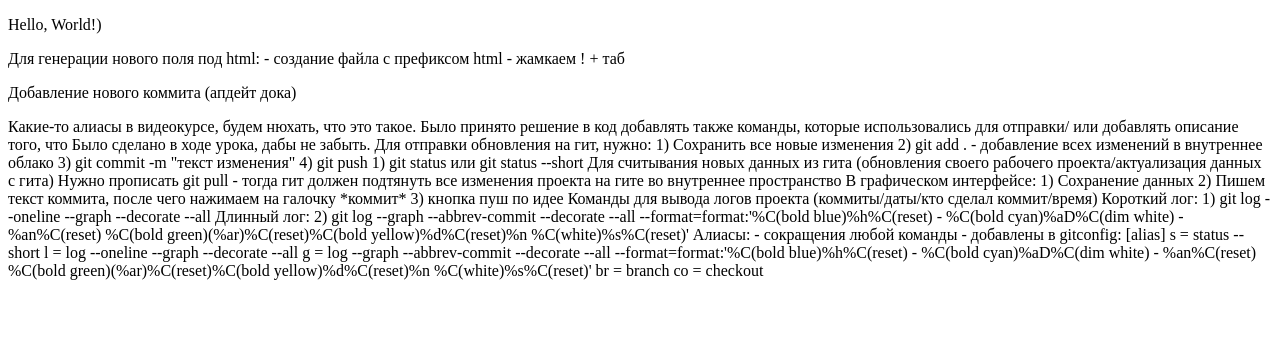
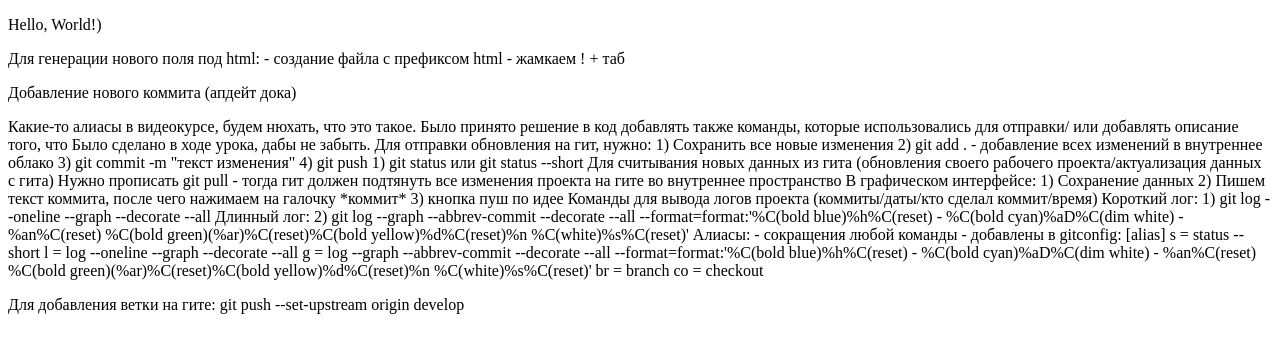
Before and after one commit to pandemon1um/test1, a plain HTML site: page index.html in a window 1280 px wide. Drawn offline with Linux system fonts and the light colour scheme.

Commit message:
добавлена новая ветка и описание для создания ветки на гите

```diff
--- a/index.html
+++ b/index.html
@@ -48,5 +48,7 @@
 
 
     </p>
+    Для добавления ветки на гите:
+    git push --set-upstream origin develop
 </body>
 </html>
```
